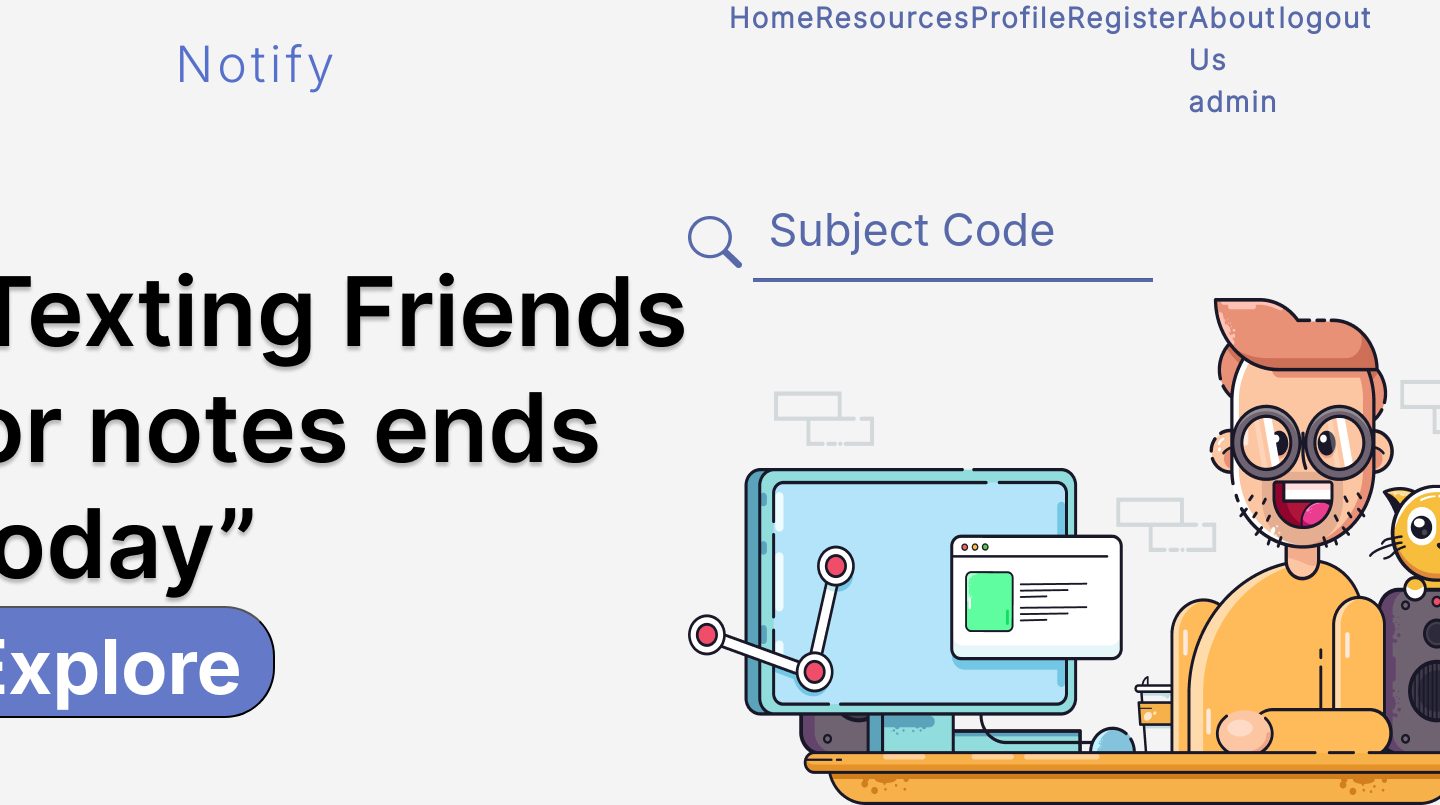
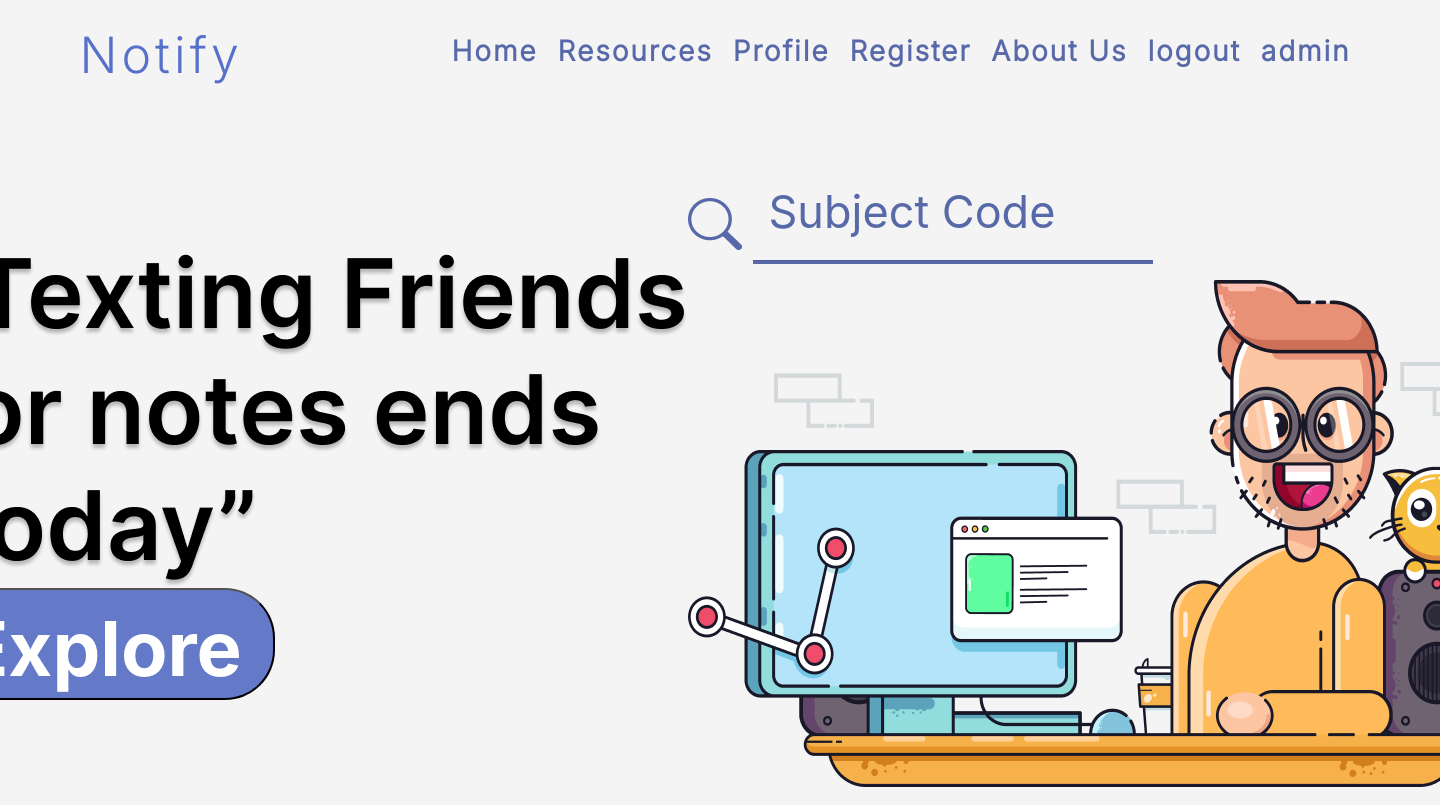
Before and after one commit to SheikhFahan/notify, a Django app: page / in a window 1440 px wide; the page is wider, and only the part inside the window is pictured. Run offline with Django 4.2, Linux system fonts and the light colour scheme; a user stored in the database is signed in; data comes from the database, SQL or seed files in the repository.

Commit message:
change in navbar

```diff
--- a/base1/templates/base1/index.html
+++ b/base1/templates/base1/index.html
@@ -3,7 +3,7 @@
 
 
 {% block content%}
-<link rel="stylesheet" href="{%static '/css/hero.css'%}">
+<link rel="stylesheet" href="{%static 'css/hero.css'%}">
 
 <div class="hero">
     <div class="left-hero">
--- a/base1/templates/base1/navbar.html
+++ b/base1/templates/base1/navbar.html
@@ -30,13 +30,17 @@
         </li>
         {% endif%}
         <li>
-            <a href="{%url 'joinUs' %}">About Us  {{request.user.professor}}</a>
+            <a href="{%url 'joinUs' %}">About Us  </a>
         </li>
         {% if request.user.is_authenticated%}
         <li>
             <a href="{%url 'logout' %}">logout</a>
         </li>
         {%endif%}
+
+        <li>
+            <a href="#">{{request.user.professor}}</a>
+        </li>
 
 
     </ul>
--- a/static/css/navbar.css
+++ b/static/css/navbar.css
@@ -13,8 +13,7 @@ nav{
     min-height: 8vh;
     background-color: #F4F4F4;
     font-family: 'Inter', sans-serif;
-    height: 12vh;
-    margin-top: 20px
+    padding-top: 20px;
 }
 .logo {
     color:#5770cb;
@@ -25,20 +24,15 @@ nav{
 
 .nav-links {
     display: flex;
-    /* background-color: red; */
-    justify-content: space-around;
-    width:  40%;
-
+    width:  auto;
+    list-style: none ;
 
 }
 
-.nav-links {
-    list-style: none ;
-}
 
 .nav-links li {
-    padding: 0%;
-    margin: 0%;
+    justify-content: space-around;
+    margin: 10px;
 }
 
 .nav-links a {
```
Also changed, not shown: requirements.txt (line endings or trailing spaces).
